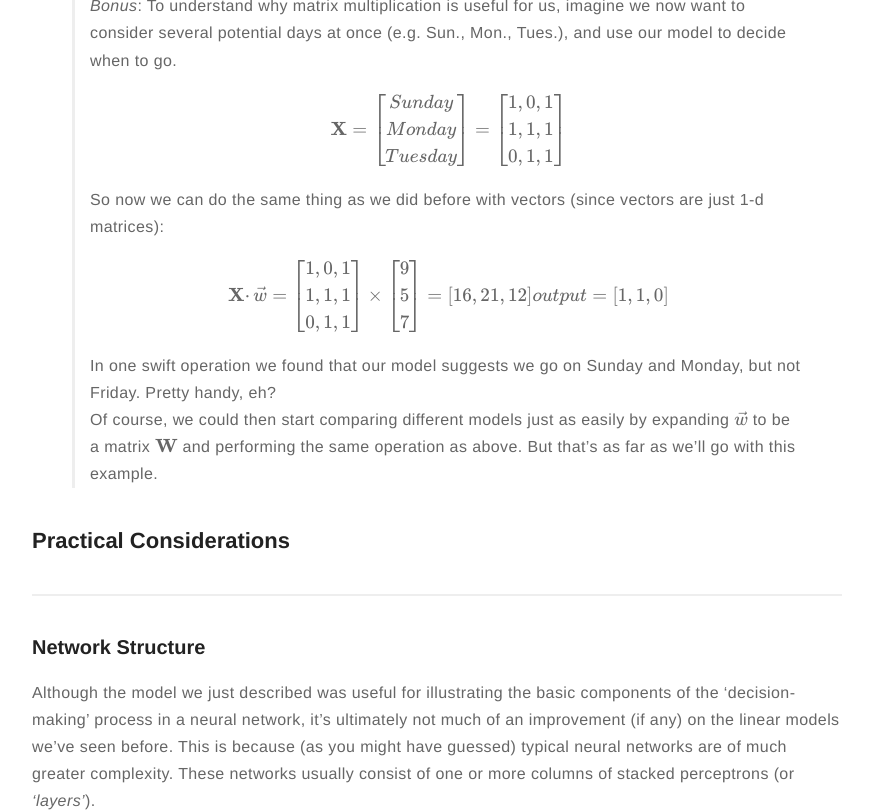
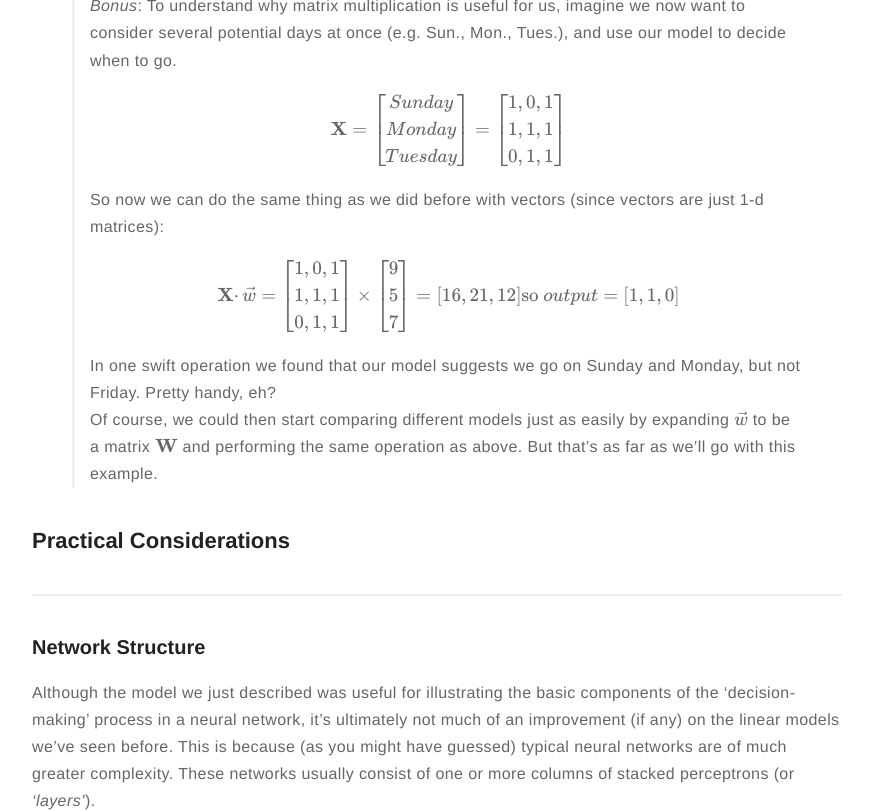
Before and after one commit to meccaLeccaHi/meccaLeccaHi.github.io, a Jekyll site: the page built from _posts/2018-10-30-neural_nets-tensorflow.md, in a window 1280 px wide and 900 px high, scrolled down 7627 px, cut to the strip 0-811 px from the top of the window. Shown: the whole strip, without its empty margins (203-1076 px from the left). Built offline with Jekyll 4.4.1, drawn with Linux system fonts in a browser that asks for light colours; formulas are drawn with MathJax 3; comment, search, counter and statistics services are not loaded; some of the changed text lies outside the part shown.

Commit message:
adding text

```diff
--- a/_posts/2018-10-30-neural_nets-tensorflow.md
+++ b/_posts/2018-10-30-neural_nets-tensorflow.md
@@ -256,7 +256,7 @@ Although these models were structured to behave like neurons, their behavior can
     \ \mathbf{X} \cdotp \vec{w} = \begin{bmatrix}1,0,1\\1,1,1\\0,1,1\end{bmatrix}
     \times \left[\begin{array}{c} 9 \\ 5 \\ 7 \end{array} \right] =
 	[\begin{array}{c} 16, 21, 12 \end{array}] \\
-     output=[\begin{array}{c} 1, 1, 0 \end{array}]
+    \text{so} \ output=[\begin{array}{c} 1, 1, 0 \end{array}]
 \end{equation*}$$
 >
 > In one swift operation we found that our model suggests we go on Sunday and Monday, but not Friday. Pretty handy, eh?
```
Also changed, not shown: other parts of _posts/2018-10-30-neural_nets-tensorflow.md (+1 -2 lines).
